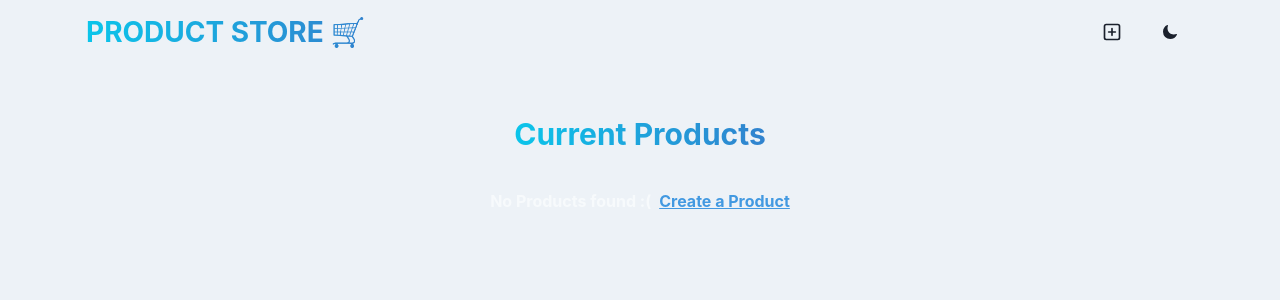
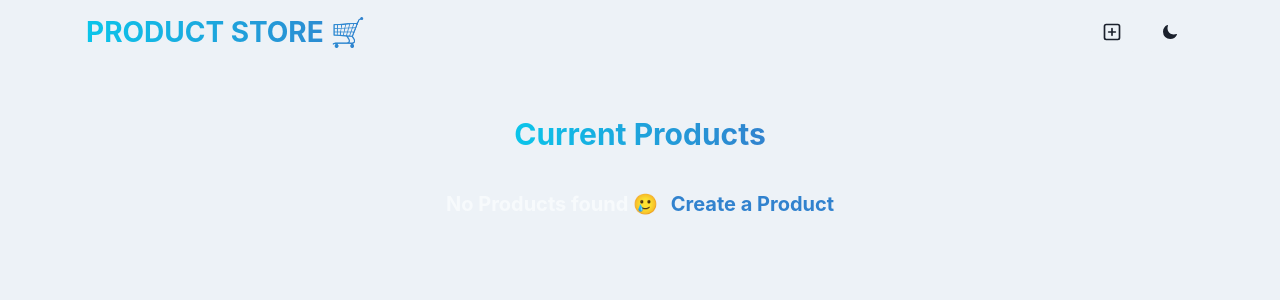
Before and after one commit to dhananjaygangwar/Store-App-MERN-Practice-, a React (Vite) app in the folder frontend/: page / in a window 1280 px wide. Shown: the top 300 px of the page. Built offline with nearby package versions, Linux system fonts and the light colour scheme.

Commit message:
working link button

```diff
--- a/frontend/src/pages/HomePage.jsx
+++ b/frontend/src/pages/HomePage.jsx
@@ -1,4 +1,6 @@
-import { Container, Link, Text, VStack } from '@chakra-ui/react';
+import { Container, Text, VStack } from '@chakra-ui/react';
+import { Link } from 'react-router-dom';
+
 
 
 const HomePage = () => {
@@ -15,10 +17,10 @@ const HomePage = () => {
           Current Products
         </Text>
 
-        <Text fonstSize="x1" textAlign={"center"} fontWeight='bold' color='gray.50'>
-          No Products found {":("}
+        <Text fontSize="xl" textAlign={"center"} fontWeight='bold' color='gray.50'>
+          No Products found 🥲 {""}
           <Link to={"/create"}>
-            <Text as='span' ml={2} color='blue.400' textDecoration='underline'>
+            <Text as='span' ml={2} color='blue.500' _hover={{ textDecoration: "underline" }}>
               Create a Product
             </Text>
           </Link>
```
